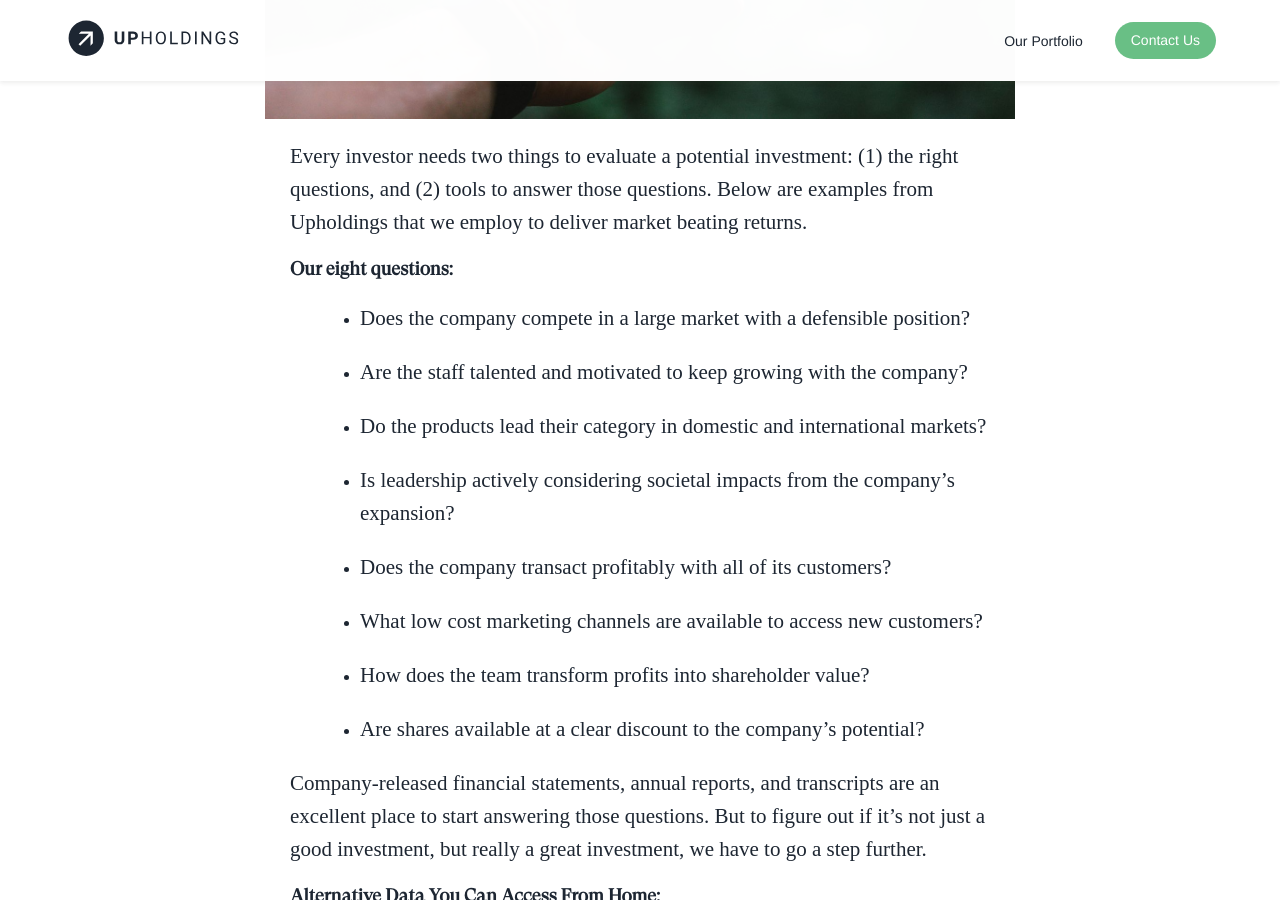
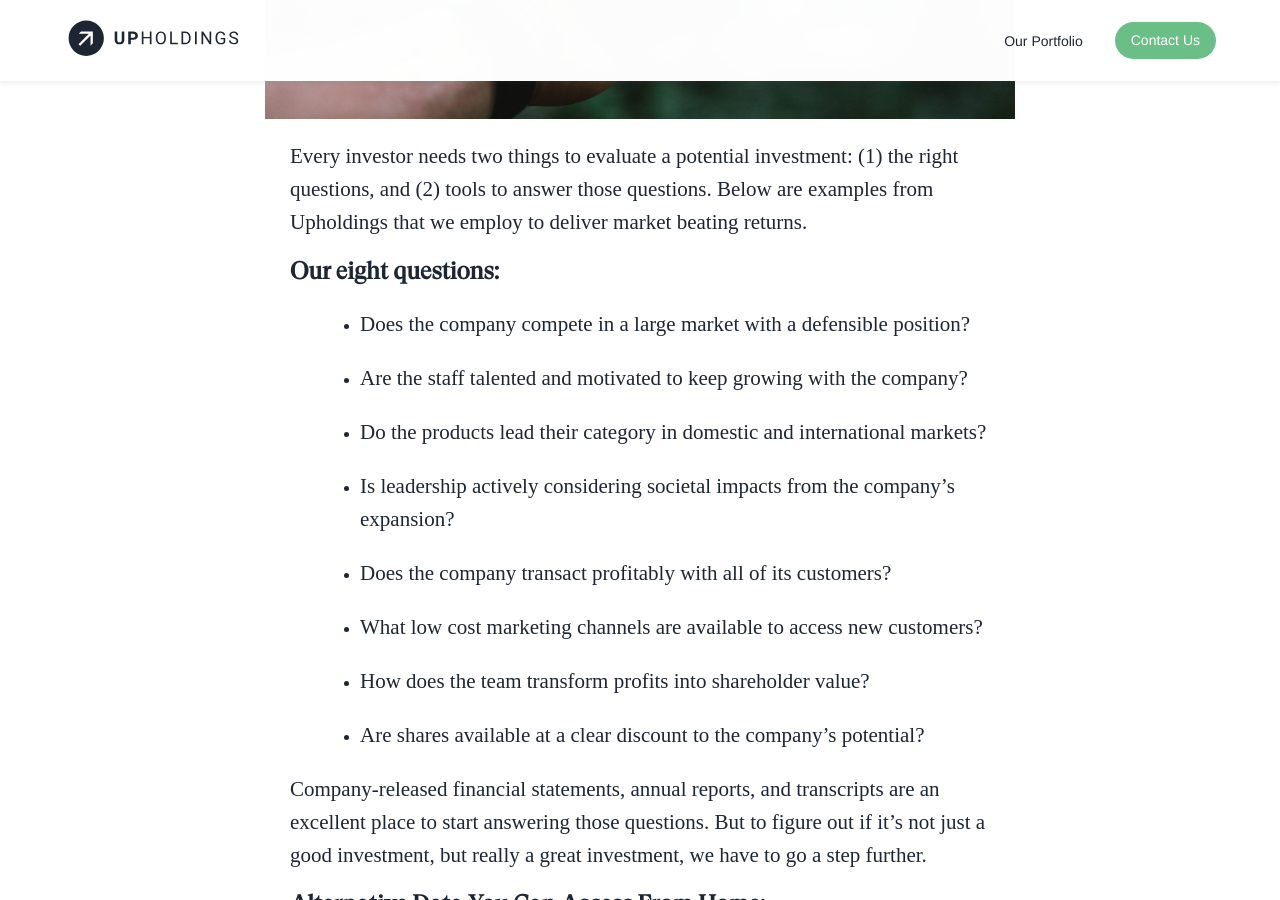
Before and after one commit to willanderson/Upholdings, a Jekyll site: the page built from _posts/2020-01-13-finding-the-next-apple.markdown, in a window 1280 px wide and 900 px high, scrolled down 856 px. Built offline with Jekyll 4.4.1, drawn with Linux system fonts in a browser that asks for light colours; nearby versions of some CDN libraries; some web fonts are replaced; comment, search, counter and statistics services are not loaded.

```diff
--- a/_posts/2020-01-13-finding-the-next-apple.markdown
+++ b/_posts/2020-01-13-finding-the-next-apple.markdown
@@ -13,7 +13,7 @@ layout: post
 
 Every investor needs two things to evaluate a potential investment: (1) the right questions, and (2) tools to answer those questions. Below are examples from Upholdings that we employ to deliver market beating returns.
 
-### **Our eight questions:**
+## **Our eight questions:**
 
 1. Does the company compete in a large market with a defensible position?
 
@@ -33,7 +33,7 @@ Every investor needs two things to evaluate a potential investment: (1) the righ
 
 Company-released financial statements, annual reports, and transcripts are an excellent place to start answering those questions. But to figure out if it's not just a good investment, but really a great investment, we have to go a step further.
 
-### **Alternative Data You Can Access From Home:**
+## **Alternative Data You Can Access From Home:**
 
 * LinkedIn Premium has a tool that tells you how quickly a company is growing its employee base what types of employees they are hiring: is the company hiring salespeople and growing revenue, or is the company in investment-mode and hiring more engineers to build things?
 
@@ -49,6 +49,6 @@ There are additional tools out there - email receipt tracking, private company r
 
 While the web has made it easier than ever to find the right answers, the hard part is exercising patience and only buying additional shares when the market offers a price that just can’t be beat.
 
-### **About Upholdings**
+## **About Upholdings**
 
 Upholdings is built for the next generation of investors. We manage a concentrated portfolio of the best public and private growth companies profitably reshaping big industries. We combine data-driven tools with expert-led insights to find the best opportunities to grow your hard-earned savings.
```
